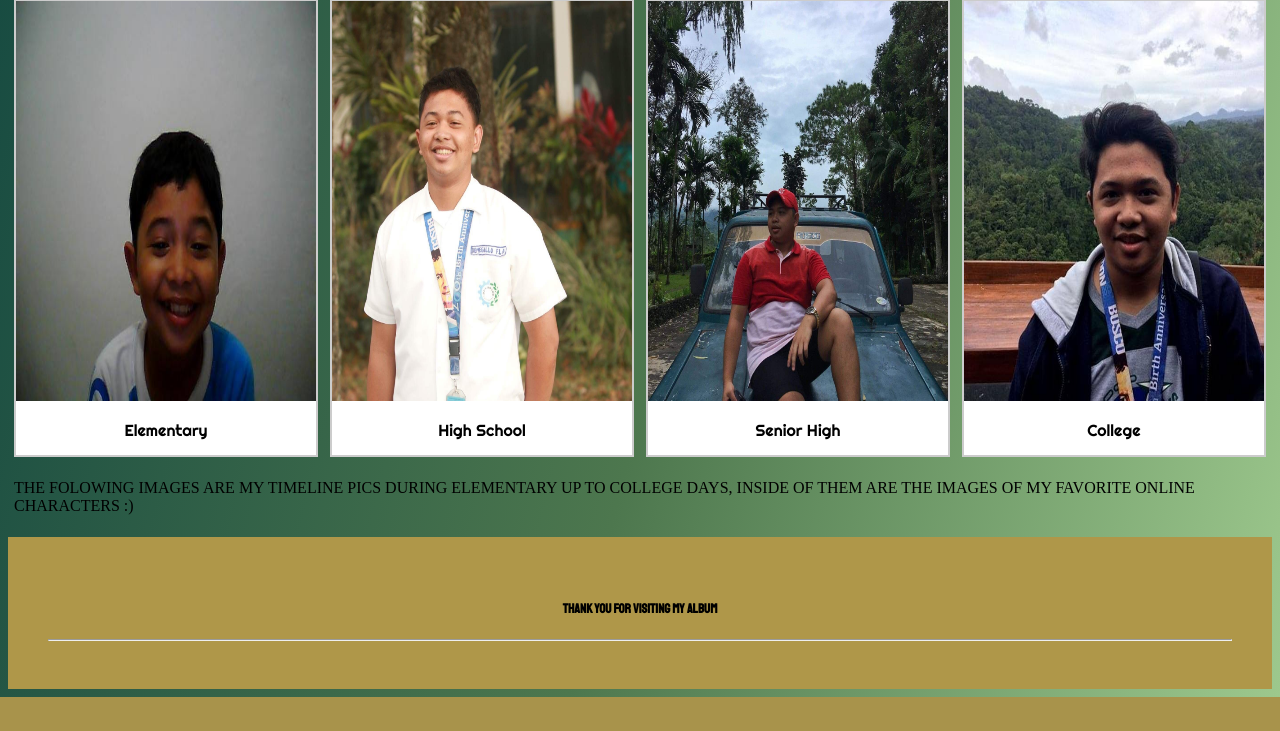
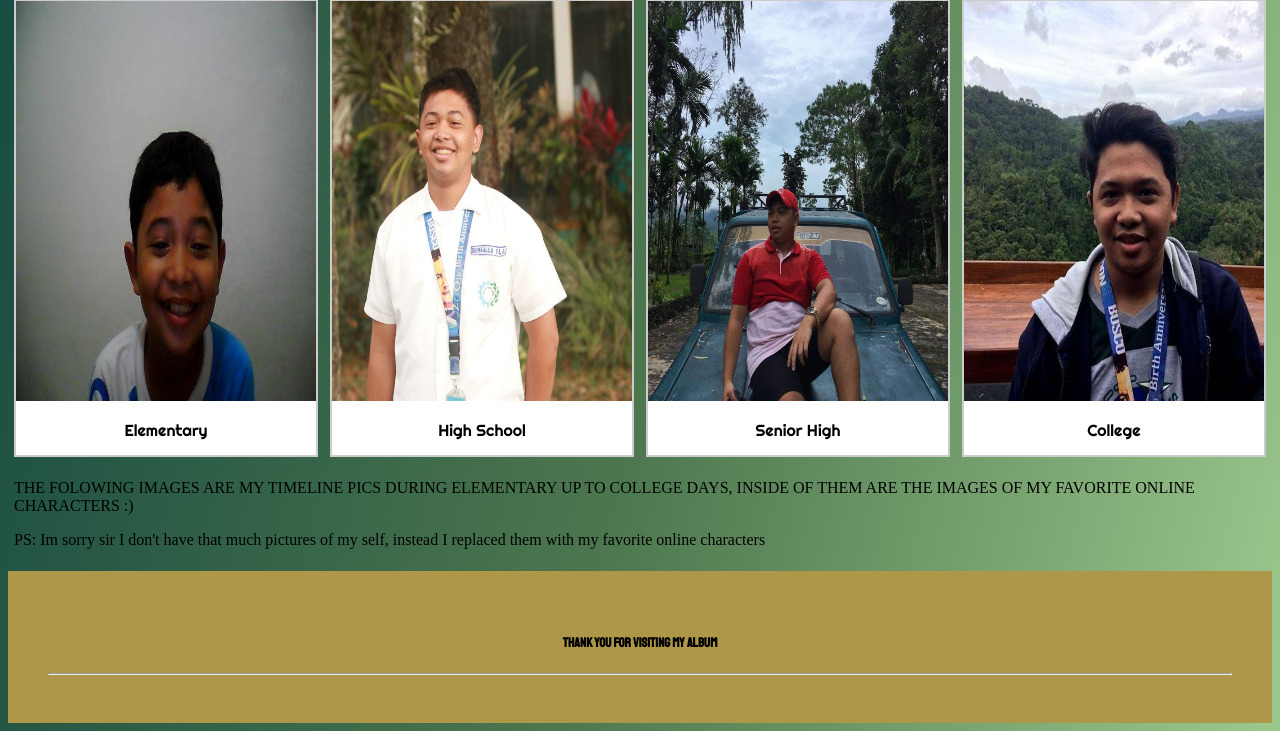
Before and after one commit to Fritz1820646/Fritz-album, a PHP site: page / in a window 1280 px wide. Shown: the part 242-973 px from the top of the page. Before the commit the page ends 939 px from the top, so only its background shows below. Run offline with PHP 8.4, Linux system fonts and the light colour scheme.

Commit message:
Update index.php

```diff
--- a/index.php
+++ b/index.php
@@ -56,6 +56,7 @@
 
 <div style="padding:6px;">
   <p>THE FOLOWING IMAGES ARE MY TIMELINE PICS DURING ELEMENTARY UP TO COLLEGE DAYS, INSIDE OF THEM ARE THE IMAGES OF MY FAVORITE ONLINE CHARACTERS :) </p>
+	<p> PS: Im sorry sir I don't have that much pictures of my self, instead I replaced them with my favorite online characters </p>
 </div>
 
   <!-- Site footer -->
```
